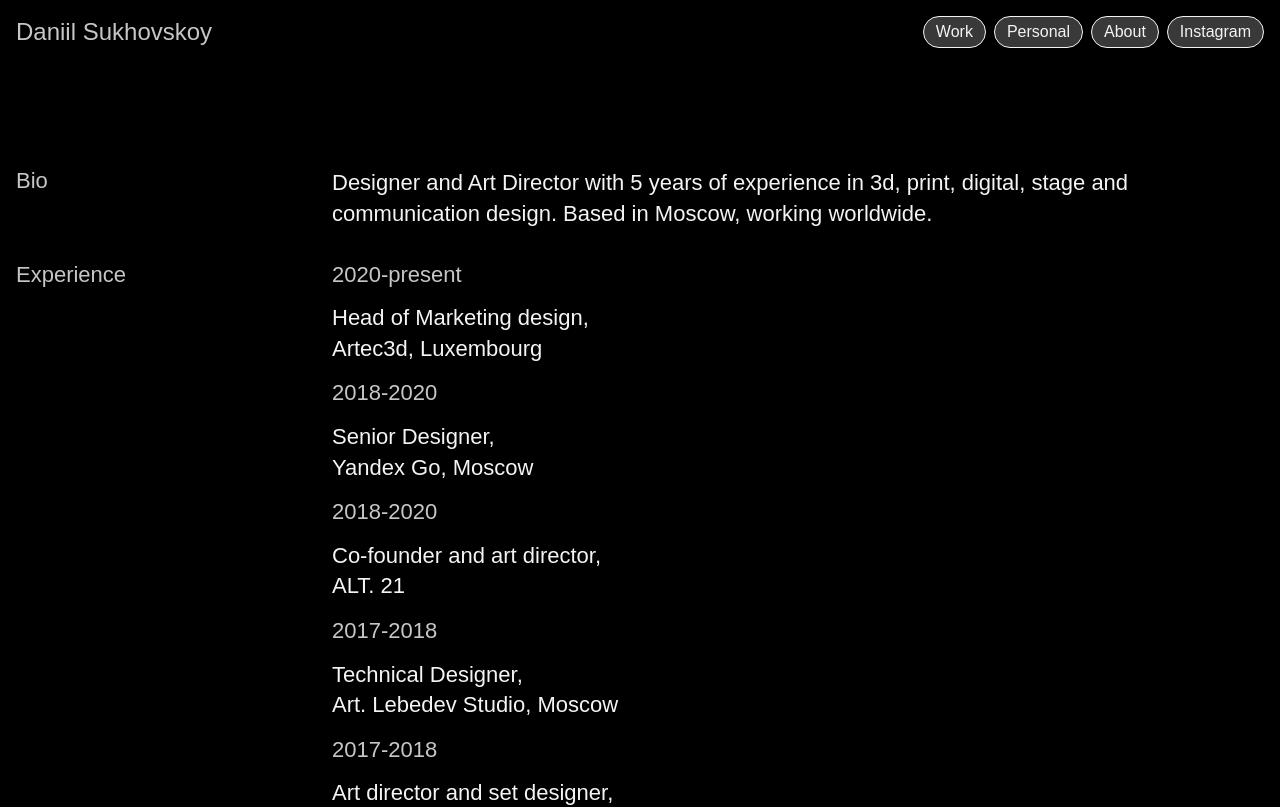
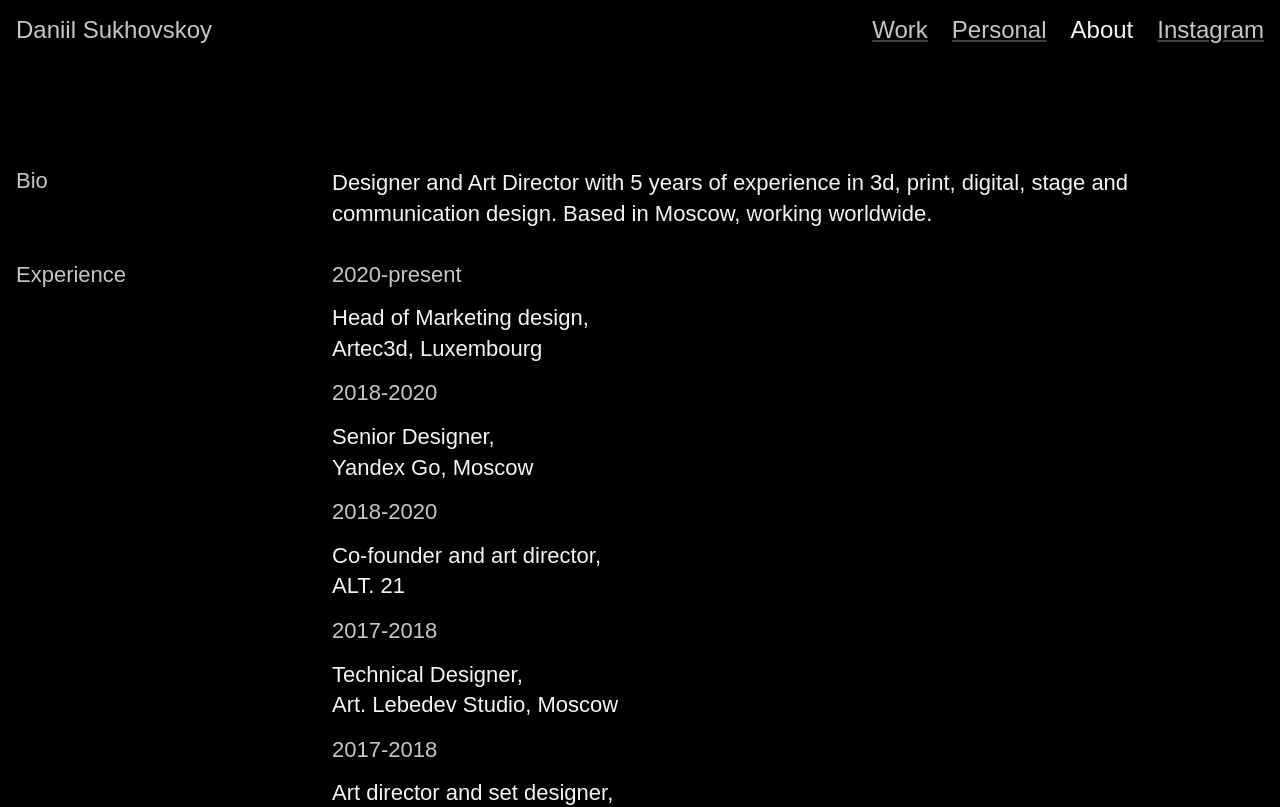
Before and after one commit to DaniilSukhovskoy/parcel-react, a React (Vite) app: page /about in a window 1280 px wide. Shown: the top 807 px of the page. Built offline with nearby package versions, Linux system fonts and the light colour scheme; no server answers.

Commit message:
Change menu

```diff
--- /dev/null
+++ b/src/components/Card/_Card.scss
@@ -0,0 +1,45 @@
+.card {
+    width: 100%;
+    margin-bottom: $spacing-6;
+    color: var(--text-color-02);
+    @include fluid-font-size(18px, 20px, 320px, 768px);
+
+    a :hover ~ figcaption {
+        color: var(--text-color-01);
+        transition: color 200ms cubic-bezier(0.455, 0.03, 0.515, 0.955); // fix later
+    }
+
+    figcaption {
+        display: inline-block;
+
+        & :hover {
+            color: var(--text-color-01);
+            transition: color 200ms cubic-bezier(0.455, 0.03, 0.515, 0.955);
+        }
+    }
+
+    .image {
+        margin-bottom: $spacing-3;
+        position: relative;
+        border-radius: $border-radius-3;
+        overflow: hidden;
+
+        img {
+            object-fit: cover;
+            object-position: center center;
+        }
+    }
+
+    ul {
+        color: var(--text-color-05);
+        li {
+            display: inline;
+            &:after {
+                content: ", ";
+            }
+            &:last-child:after {
+                content: "";
+            }
+        }
+    }
+}
--- a/src/components/Header/Header.jsx
+++ b/src/components/Header/Header.jsx
@@ -7,11 +7,11 @@ export default function Header() {
                 <h1>Daniil Sukhovskoy</h1>
             </div>
             <nav>
-                <ul className="nav-Navlinks">
-                    <li><NavLink className="info-Navlink" to="/work">Work</NavLink></li>
-                    <li><NavLink className="info-Navlink" to="/personal">Personal</NavLink></li>
-                    <li><NavLink className="info-Navlink" to="/about">About</NavLink></li>
-                    <li><NavLink className="info-Navlink" to="https://www.instagram.com/daniil_sukhovskoy/" target="_blank">Instagram</NavLink></li>
+                <ul>
+                    <li><NavLink to="/work">Work</NavLink></li>
+                    <li><NavLink to="/personal">Personal</NavLink></li>
+                    <li><NavLink to="/about">About</NavLink></li>
+                    <li><NavLink to="https://www.instagram.com/daniil_sukhovskoy/" target="_blank">Instagram</NavLink></li>
                 </ul>
             </nav>
         </header>
--- a/src/components/Header/_Header.scss
+++ b/src/components/Header/_Header.scss
@@ -16,25 +16,56 @@ header {
         margin: 0;
     }
 
+    ul {
+        display: flex;
+        gap: $spacing-6;
+        font-size: 1.5rem;
+    }
+
+    a {
+        text-decoration: underline;
+        text-decoration-color: rgba(255, 255, 255, 0.25);
+        color: var(--text-color-02);
+
+        &:hover {
+            color: var(--text-color-01);
+            text-decoration-color: rgba(255, 255, 255, 0.125);
+            transition: all 100ms cubic-bezier(0.455, 0.03, 0.515, 0.955); // fix later
+
+        }
+        &:focus {
+            text-decoration-color: rgba(255, 255, 255, 0);
+
+        }
+
+    }
+
+    .active {
+        color: var(--text-color-01);
+        text-decoration-color: rgba(255, 255, 255, 0);
+        transition: all 100ms cubic-bezier(0.455, 0.03, 0.515, 0.955); // fix later
+    }
+
+
 }
 
 .header-comp {
     padding-top: $spacing-13;
 }
 
-.nav-Navlinks {
-    display: flex;
-    gap: $spacing-3;
-}
+// .nav-Navlinks {
+//     display: flex;
+//     gap: $spacing-3;
+// }
 
-.info-Navlink {
-    @include round-control;
-    background-color: var(--ui-02);
-    color: var(--text-color-01);
-    border: 1px solid var(--ui-05);
-    &:hover, &:focus, &:active {
-        background-color: var(--primary-color);
-        color: var(--inverse-01);
-    }
+// .info-Navlink {
+//     @include round-control;
+//     background-color: var(--ui-02);
+//     color: var(--text-color-01);
+//     border: 1px solid var(--ui-05);
+//     &:hover, &:focus, &:active {
+//         background-color: var(--primary-color);
+//         color: var(--inverse-01);
+//     }
 
-}
+// }
--- a/src/pages/Personal/Personal.jsx
+++ /dev/null
@@ -1,5 +0,0 @@
-import { Link } from "react-router-dom";
-
-export default function Personal (props) {
-
-}
--- a/src/pages/Works/_Works.scss
+++ b/src/pages/Works/_Works.scss
@@ -1,49 +1,3 @@
-.card {
-    width: 100%;
-    margin-bottom: $spacing-6;
-    color: var(--text-color-02);
-    @include fluid-font-size(18px, 20px, 320px, 768px);
-
-    a :hover ~ figcaption {
-        color: var(--text-color-01);
-        transition: color 200ms cubic-bezier(0.455, 0.03, 0.515, 0.955); // fix later
-    }
-
-    figcaption {
-        display: inline-block;
-
-        & :hover {
-            color: var(--text-color-01);
-            transition: color 200ms cubic-bezier(0.455, 0.03, 0.515, 0.955);
-        }
-    }
-
-    .image {
-        margin-bottom: $spacing-3;
-        position: relative;
-        border-radius: $border-radius-3;
-        overflow: hidden;
-
-        img {
-            object-fit: cover;
-            object-position: center center;
-        }
-    }
-
-    ul {
-        color: var(--text-color-05);
-        li {
-            display: inline;
-            &:after {
-                content: ", ";
-            }
-            &:last-child:after {
-                content: "";
-            }
-        }
-    }
-}
-
 .my-masonry-grid {
     display: flex;
     margin-left: -16px; /* gutter size offset */
--- a/src/scss/style.scss
+++ b/src/scss/style.scss
@@ -26,6 +26,7 @@
     '../components/Header/Header',
     '../components/Hero/Hero',
     '../components/Article/Article',
+    '../components/Card/Card',
     '../components/Theme-toggle/ThemeToggle',
     '../components/Footer/Footer',
     '../pages/Works/Works';
```
